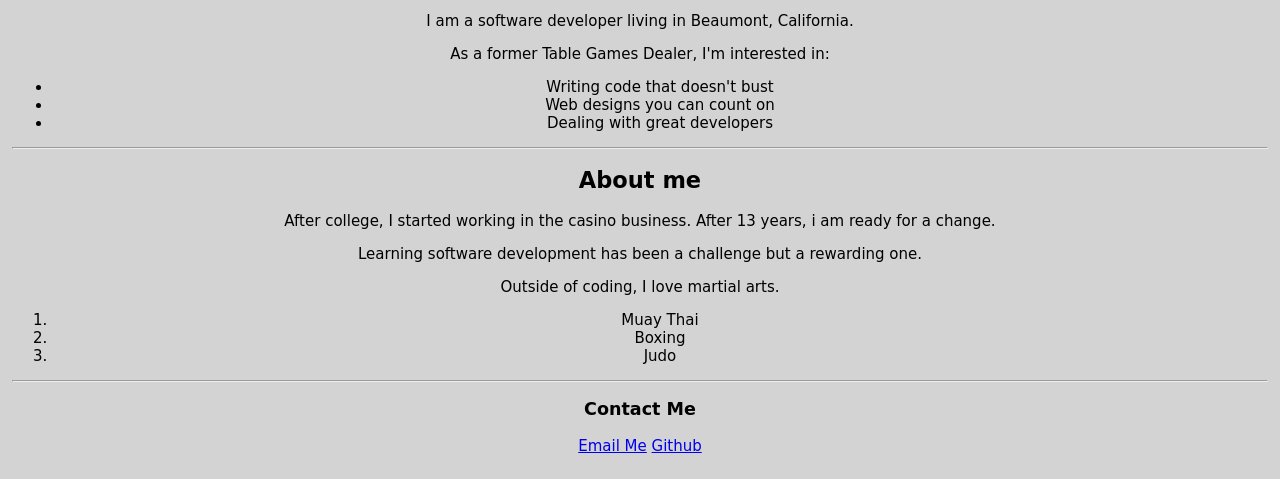
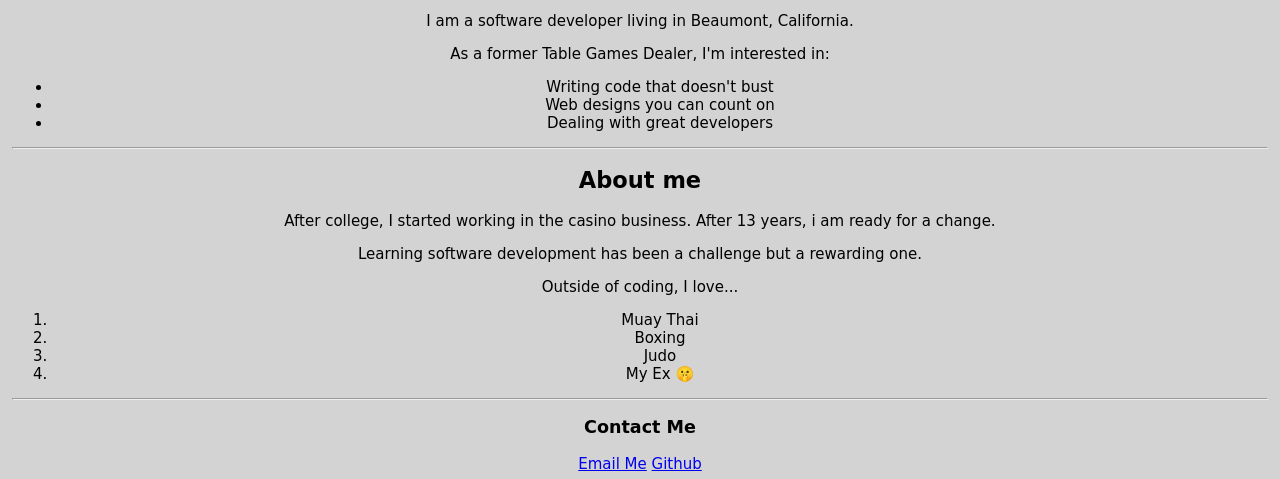
Before and after one commit to SovLay/WebPortfolio, a plain HTML site: page index.html in a window 1280 px wide. Shown: the part 563-1042 px from the top of the page. Drawn offline with Linux system fonts and the light colour scheme.

Commit message:
Add files via upload

```diff
--- a/index.html
+++ b/index.html
@@ -36,11 +36,12 @@
              </p>
              <p>Learning software development has been a challenge but a
                 rewarding one.</p>
-                <p>Outside of coding, I love martial arts.</p>
+                <p>Outside of coding, I love...</p>
                 <ol>
                     <li>Muay Thai</li>
                     <li>Boxing</li>
                     <li>Judo</li>
+                  <li>My Ex 🤫</li>
                 </ol>
               </article>
 <hr>
```
